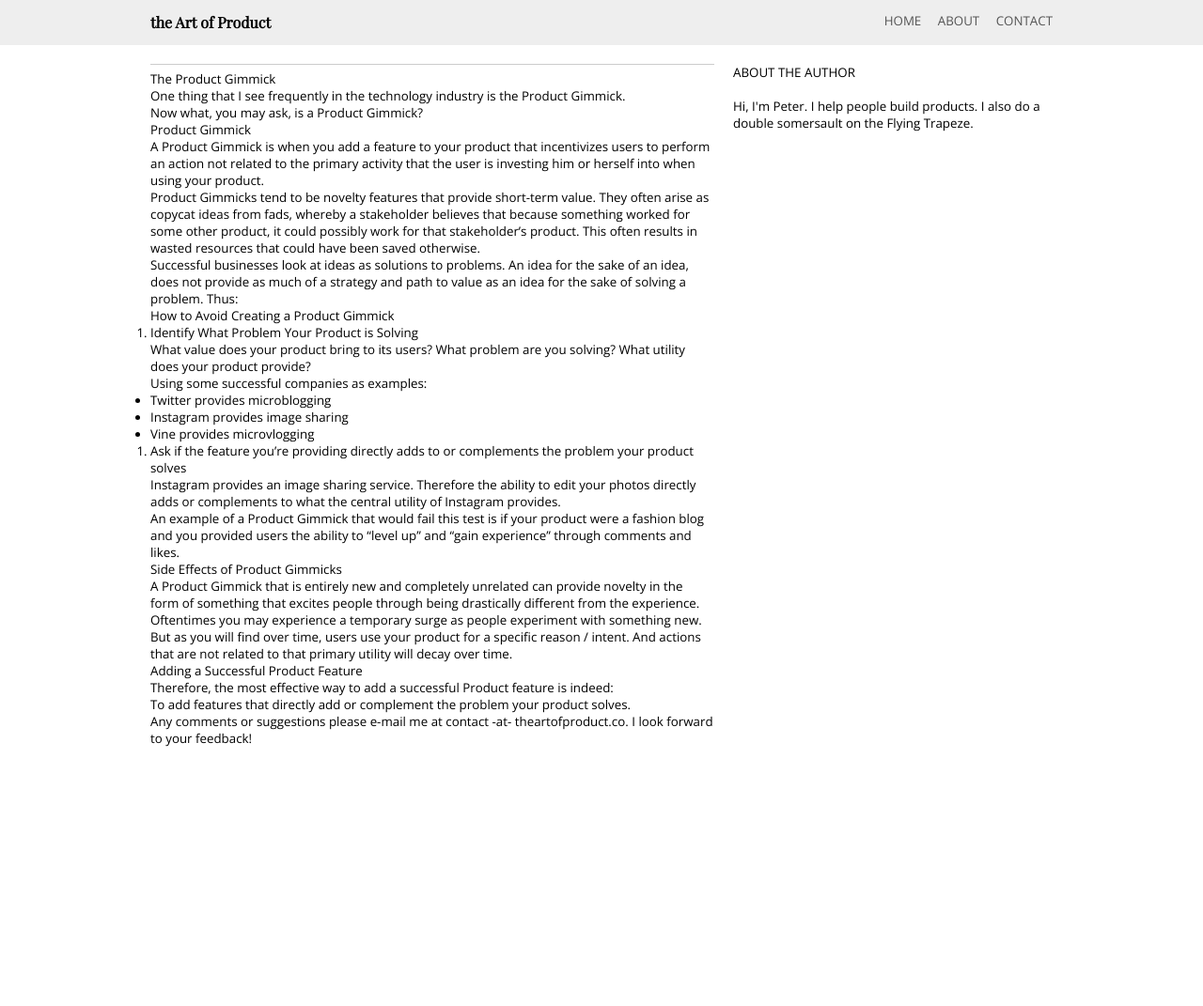
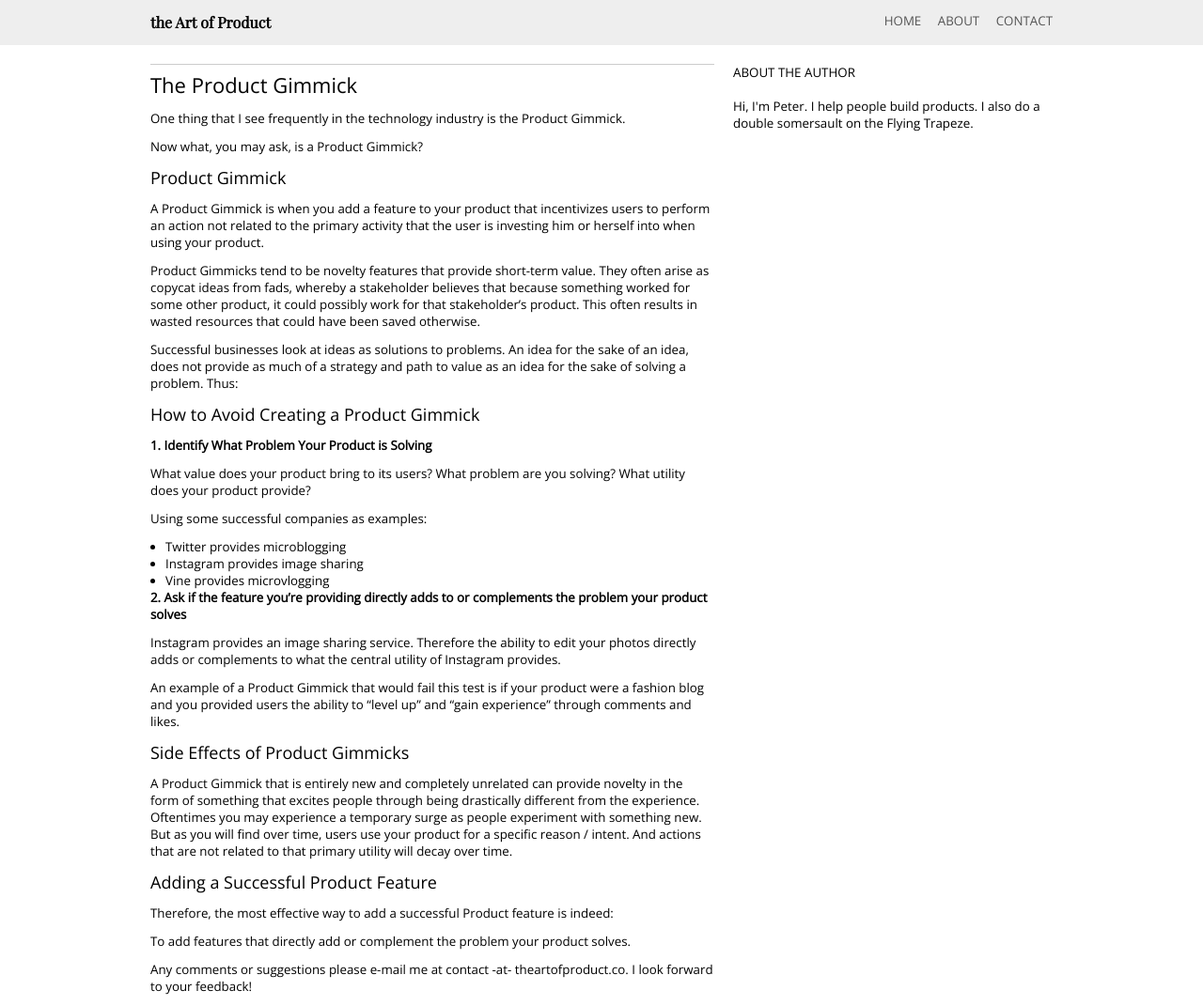
Before and after one commit to theartofproduct/theartofproduct.github.io, a Jekyll site: the page built from _posts/2014-02-16-the-product-gimmick.md, in a window 1280 px wide. Shown: the whole page at 94% size. Built offline with Jekyll 4.4.1, drawn with Linux system fonts in a browser that asks for light colours; before the commit the page ends 900 px from its top, so only the background shows below that.

Commit message:
formatting fixes

```diff
--- a/_layouts/default.html
+++ b/_layouts/default.html
@@ -9,6 +9,13 @@
         body { font-family: 'Open Sans', sans-serif; font-size: 10pt; }
         .cw { width:960px; margin: 0 auto; }
         h1, h2, h3, h4, h5, h6 { font-weight: normal; font-size: 10pt; }
+
+        h1 { font-family:'Open Sans';font-size:22px; }
+        h2 { font-size: 18px; }
+
+        p, h1, h2, h3, h4, h5, h6 { margin-bottom: 12px; }
+
+        ul { margin-left: 16px;}
     </style>
 </head>
 <body>
--- a/_posts/2014-02-16-the-product-gimmick.md
+++ b/_posts/2014-02-16-the-product-gimmick.md
@@ -32,7 +32,7 @@ as an idea for the sake of solving a problem. Thus:
 How to Avoid Creating a Product Gimmick
 ---------------------------------------
 
-1.  Identify What Problem Your Product is Solving
+**1. Identify What Problem Your Product is Solving**
 
 What value does your product bring to its users? What problem are you solving?
 What utility does your product provide?
@@ -43,7 +43,7 @@ Using some successful companies as examples:
 *  Instagram provides image sharing
 *  Vine provides microvlogging
 
-2.  Ask if the feature you're providing directly adds to or complements the problem your product solves
+**2. Ask if the feature you're providing directly adds to or complements the problem your product solves**
 
 Instagram provides an image sharing service. Therefore the ability to edit
 your photos directly adds or complements to what the central utility of Instagram provides.
```
